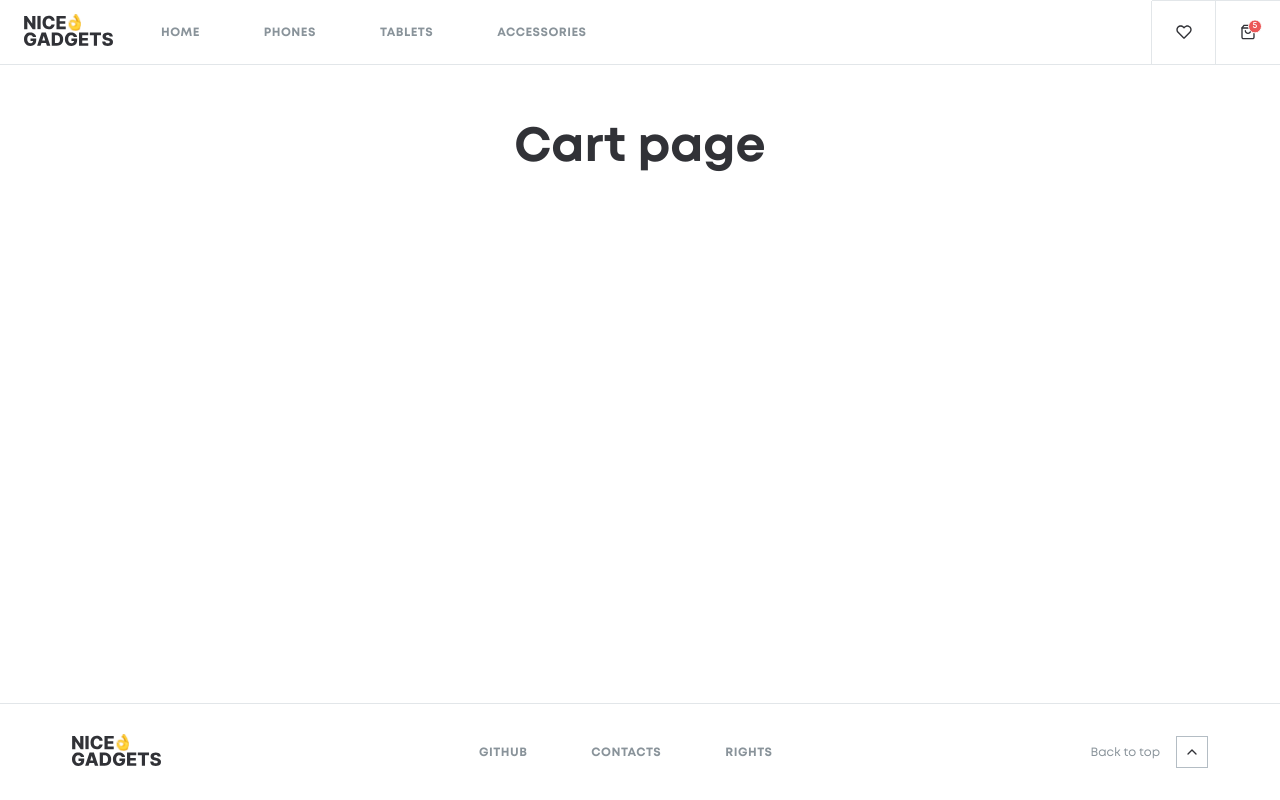
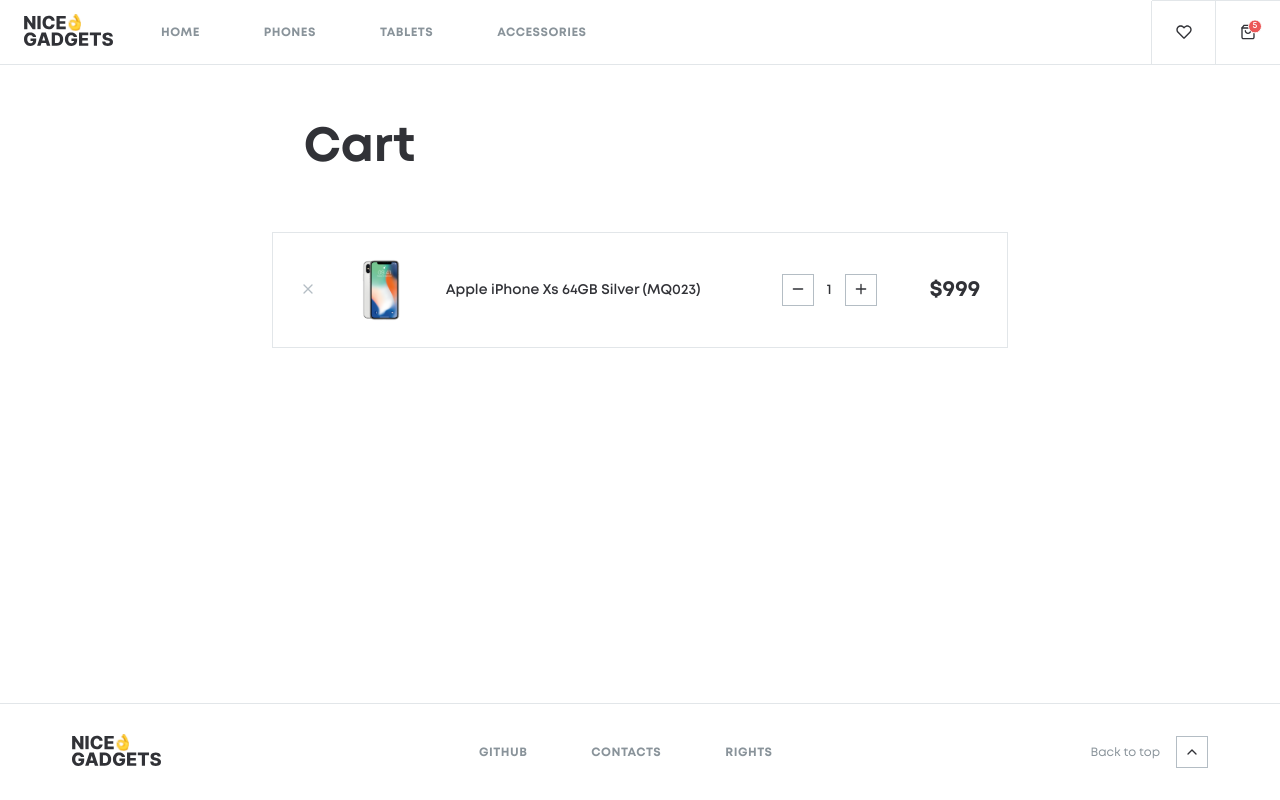
Before and after one commit to fe-sep-22-ooh-team/phone-catalog, a React (Create React App) app: page /#/cart in a window 1280 px wide. Built offline with nearby package versions, Linux system fonts and the light colour scheme.

Commit message:
cartItem layout

```diff
--- a/src/components/Button/Button.tsx
+++ b/src/components/Button/Button.tsx
@@ -3,20 +3,26 @@
 
 import classnames from 'classnames';
 import styles from './Button.module.scss';
-import { Phone } from '../../types/Phone';
 
 type Props = {
-  phone?: Phone;
+  text: string;
+  textAfterClick?: string;
 };
 
-export const Button: React.FC<Props> = () => {
+export const Button: React.FC<Props> = ({ text, textAfterClick }) => {
   const [select, setSelect] = useState(false);
 
-  const handleCartButtonClick = (event: React.MouseEvent) => {
-    event.preventDefault();
-
+  const handleCartButtonClick = () => {
     setSelect(true);
   };
+
+  const isSelected = select
+    ? textAfterClick
+    : text;
+
+  const textToRender = textAfterClick
+    ? isSelected
+    : text;
 
   return (
     <button
@@ -25,7 +31,7 @@
         [styles.btn_selected]: select,
       })}
     >
-      {select ? 'Added' : 'Add to cart'}
+      {textToRender}
     </button>
   );
 };
--- /dev/null
+++ b/src/components/CartItem/CartItem.module.scss
@@ -0,0 +1,100 @@
+@import '../../styles/vars';
+@import '../../styles/mixins';
+
+.cartItem {
+  position: relative;
+  max-width: 750px;
+  width: 100%;
+  border: 1px solid $elements-color;
+  margin-bottom: 16px;
+
+  &__content {
+    display: flex;
+    flex-direction: column;
+    align-items: center;
+    padding: 24px;
+
+    @include onTablet {
+      flex-direction: row;
+      width: 100%;
+      padding: 24px 27px;
+    }
+  }
+
+  &__info {
+    display: flex;
+    width: 100%;
+    flex-direction: row;
+    margin-bottom: 16px;
+    align-items: center;
+    justify-content: space-between;
+
+    @include onDesktop {
+      gap: 24px;
+      margin-bottom: 0px;
+    }
+
+    @include onTablet {
+      gap: 32px;
+      margin-bottom: 0px;
+    }
+  }
+
+  &__image{
+    object-fit: contain;
+    width: 66px;
+    height: 66px;
+  }
+
+  &__title {
+    width: 128px;
+    font-size: 14px;
+    line-height: 21px;
+    font-weight: 600;
+    color: $primary-color;
+
+    @include onTablet {
+      width: 176px;
+    }
+
+    @include onDesktop {
+      width: 336px;
+    }
+  }
+
+  &__wrapper {
+    display: flex;
+    flex-direction: row;
+    gap: 109px;
+    align-items: center;
+
+    @include onTablet {
+      gap: 53px;
+    }
+  }
+
+  &__counter {
+    display: flex;
+    align-items: center;
+    gap: 13px;
+  }
+
+  &__button {
+    height: 32px;
+    width: 32px;
+    border: 1px solid $icons-color;
+    font-size: 14px;
+    text-align: center;
+    color: $primary-color;
+
+    &:hover {
+      border-color: $primary-color;
+    }
+  }
+
+  &__price {
+    font-size: 22px;
+    line-height: 140%;
+    font-weight: 800;
+  }
+}
--- /dev/null
+++ b/src/components/CartItem/CartItem.tsx
@@ -0,0 +1,53 @@
+/* eslint-disable react/button-has-type */
+import React from 'react';
+import styles from './CartItem.module.scss';
+
+import button from '../../assets/img/Delete.svg';
+import minus from '../../assets/img/Minus.svg';
+import plus from '../../assets/img/Plus.svg';
+
+import image from '../../assets/img/iPhoneXs64GbSilver.svg';
+
+export const CartItem: React.FC = () => {
+  return (
+    <article className={styles.cartItem}>
+      <div className={styles.cartItem__content}>
+        <div className={styles.cartItem__info}>
+          <button>
+            <img src={button} alt="button delete" />
+          </button>
+
+          <img
+            className={styles.cartItem__image}
+            src={image}
+            alt="PhoneName"
+          />
+
+          <h3 className={styles.cartItem__title}>
+            Apple iPhone Xs 64GB Silver (MQ023)
+          </h3>
+        </div>
+
+        <div className={styles.cartItem__wrapper}>
+          <div className={styles.cartItem__counter}>
+            <button
+              className={styles.cartItem__button}
+            >
+              <img src={minus} alt="Minus button" />
+            </button>
+            <p>1</p>
+            <button
+              className={styles.cartItem__button}
+            >
+              <img src={plus} alt="Plus button" />
+            </button>
+          </div>
+
+          <div className={styles.cartItem__price}>
+            $999
+          </div>
+        </div>
+      </div>
+    </article>
+  );
+};
--- /dev/null
+++ b/src/components/CartItem/index.ts
@@ -0,0 +1 @@
+export { CartItem } from './CartItem';
--- a/src/components/ProductCard/ProductCard.module.scss
+++ b/src/components/ProductCard/ProductCard.module.scss
@@ -25,6 +25,7 @@
 
   &:hover {
     box-shadow: 0px 3px 13px rgba(23, 32, 49, 0.4);
+    transform: scale(1.01)
   }
 
   &__action {
--- a/src/components/ProductCard/ProductCard.tsx
+++ b/src/components/ProductCard/ProductCard.tsx
@@ -51,7 +51,7 @@
       <footer className={styles.productCard__action}>
         <div className={styles.productCard__action}>
           <div className={styles.productCard__action__btn}>
-            <Button />
+            <Button text="Add to cart" textAfterClick="Added" />
           </div>
 
           <div className={styles.productCard__action__favorite}>
--- a/src/modules/CartPage/CartPage.tsx
+++ b/src/modules/CartPage/CartPage.tsx
@@ -1,3 +1,8 @@
+import { CartItem } from '../../components/CartItem';
+
 export const CartPage: React.FC = () => (
-  <h1 className="page__title">Cart page</h1>
+  <>
+    <h1 className="page__title">Cart</h1>
+    <CartItem />
+  </>
 );
--- a/src/modules/NotFoundPage/NotFoundPage.tsx
+++ b/src/modules/NotFoundPage/NotFoundPage.tsx
@@ -2,6 +2,7 @@
 import { NavLink } from 'react-router-dom';
 import styles from './NotFoundPage.module.scss';
 import errorPage from '../../assets/img/404-page.svg';
+import { Button } from '../../components/Button';
 
 export const NotFoundPage: React.FC = () => (
   <div className={styles.tablets__container}>
@@ -17,9 +18,10 @@
     </p>
 
     <NavLink to="/">
-      <button type="button" className={styles.tablets__container_button}>
+      {/* <button type="button" className={styles.tablets__container_button}>
         Take me home
-      </button>
+      </button> */}
+      <Button text="Take me home" />
     </NavLink>
   </div>
 );
```
Also changed, not shown: src/assets/img/Delete.svg.
